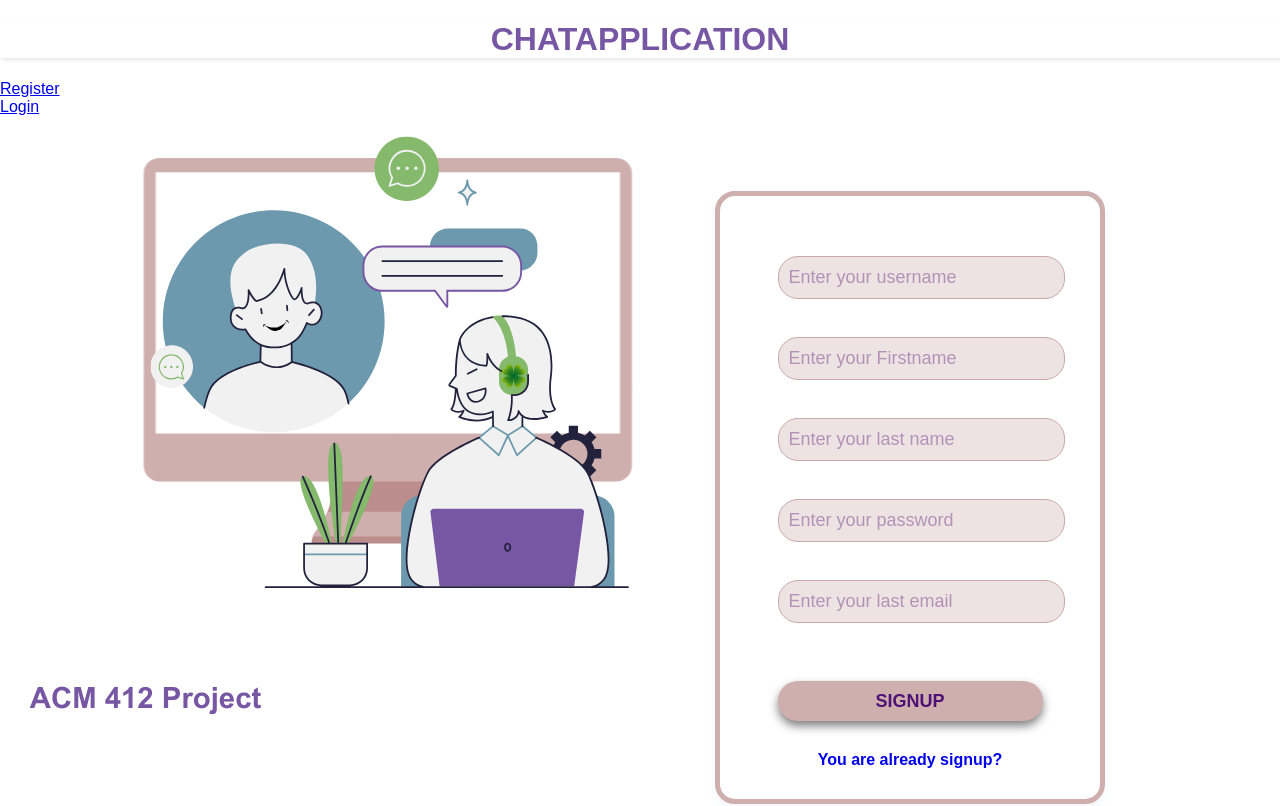
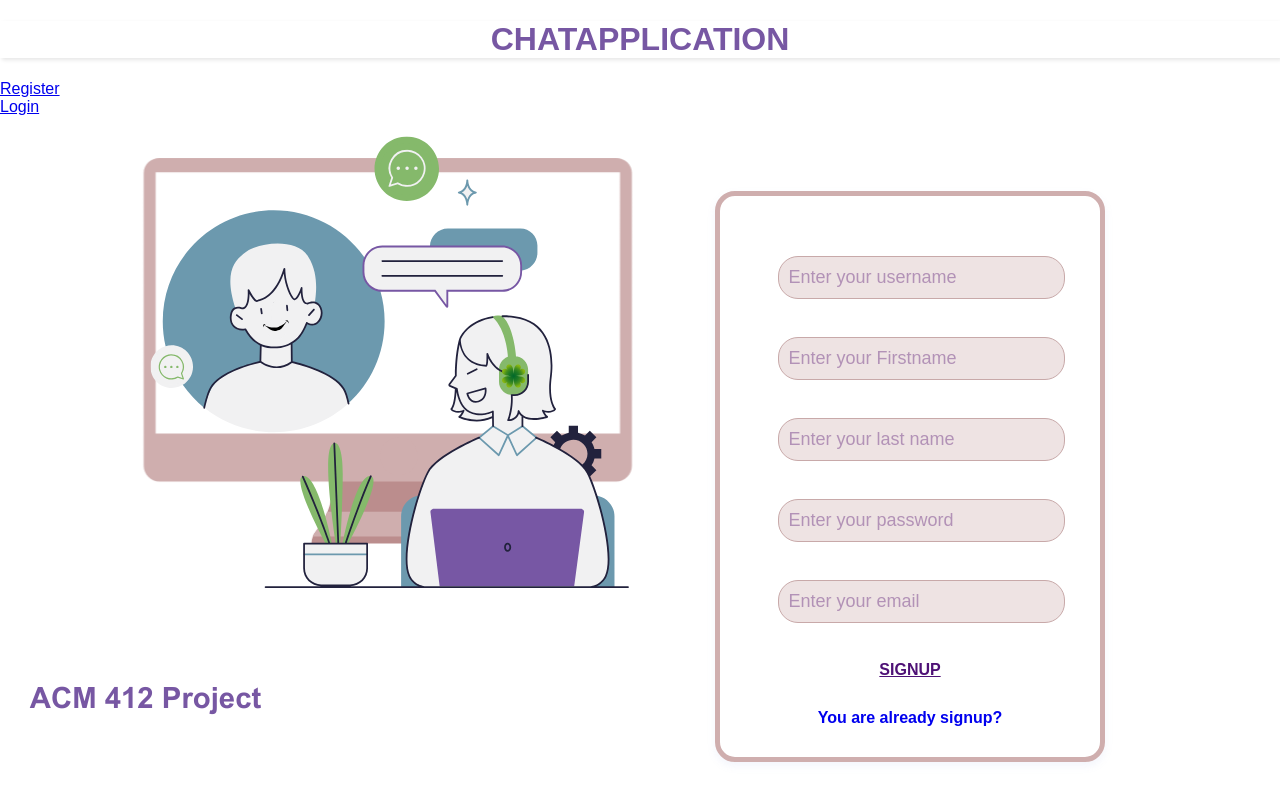
Before and after one commit to irosceto/my-django-frontend, a React (Create React App) app: page /register in a window 1280 px wide. Shown: the top 806 px of the page. Built offline with nearby package versions, Linux system fonts and the light colour scheme.

Commit message:
signup login gecisi yapıldı

```diff
--- a/src/App.js
+++ b/src/App.js
@@ -1,19 +1,20 @@
 import React from 'react';
+import { BrowserRouter, Routes, Route } from 'react-router-dom';
 import ProfileForm from "./ProfileForm";
 import SignUp from "./signup";
-import Login from "./login"; {/*Login bileşeni import edildi*/}
+import LoginFormm from "./home";
+import Login from "./login";
 import Navigate from "./Navigate";
-import { BrowserRouter, Routes, Route } from 'react-router-dom';
 
 function App() {
   return (
     <div>
       <h1 className="h_bir">ChatApplication</h1>
       <BrowserRouter>
-        <Navigate/> {/* UserProfile bileşenini kullanın */}
+        <Navigate/>
         <Routes>
           <Route path='/register' element={<SignUp/>} />
-          <Route path='/login' element={<Login/>} />
+          <Route path='/login' element={<LoginFormm/>} />
         </Routes>
       </BrowserRouter>
     </div>
--- a/src/signup.css
+++ b/src/signup.css
@@ -81,6 +81,7 @@ input {
   font-family: Arial, Helvetica, sans-serif;
   margin-top: 20px;
   color: #4e1176;
+  font-weight: bold;
 
 }
 
--- a/src/signup.js
+++ b/src/signup.js
@@ -1,6 +1,8 @@
 import React, { useState } from 'react';
 import axios from 'axios';
 import './signup.css';
+import { useNavigate } from 'react-router-dom'; // useNavigate kancasını içe aktar
+import { Link } from 'react-router-dom';
 
 const SignUp = () => {
     const [username, setUsername] = useState('');
@@ -9,45 +11,64 @@ const SignUp = () => {
     const [email, setEmail] = useState('');
     const [first_name, setFirstName] = useState('');
     const [last_name, setLastName] = useState('');
+    const navigate = useNavigate(); // useNavigate kancasını kullanarak yönlendirme yap
 
+    const handleSubmit = async (e) => {
+        e.preventDefault();
+
+        try {
+            const response = await axios.post('http://localhost:8000/api/register/', {
+                username: username,
+                password: password,
+                email: email,
+                first_name: first_name,
+                last_name: last_name
+            });
+
+            console.log(response.data.message); // veya başka bir mesaj
+            // Başarılı kayıt olduktan sonra Login sayfasına yönlendirme
+            navigate('/login'); // '/login' URL'sine yönlendirme
+
+        } catch (error) {
+            setErrorMessage(error.response.data.error);
+            console.error('Error:', error);
+        }
+    };
 
     return (
         <div className="card">
             <div className="card-body">
                 <div className="all_elements">
                     <div className="form-outer">
-                        <form id="form-input" action="http://localhost:8000/api/register/" method="post">
+                        <form id="form-input" onSubmit={handleSubmit}>
                             <i className="fa-solid fa-user"></i>
-                            <input type="text" name="username" placeholder="Enter your username"/>
-                            <br/> {/* Yeni satır için `<br />` kullanıldı */}
+                            <input type="text" name="username" placeholder="Enter your username" value={username} onChange={(e) => setUsername(e.target.value)} />
+                            <br/>
                             <i className="fa-solid fa-user"></i>
-                            <input type="text" name="first_name" placeholder="Enter your Firstname"/>
-                            <br/> {/* Yeni satır için `<br />` kullanıldı */}
+                            <input type="text" name="first_name" placeholder="Enter your Firstname" value={first_name} onChange={(e) => setFirstName(e.target.value)} />
+                            <br/>
                             <i className="fa-solid fa-user"></i>
-                            <input type="text" name="last_name" placeholder="Enter your last name"/>
-                            <br/> {/* Yeni satır için `<br />` kullanıldı */}
+                            <input type="text" name="last_name" placeholder="Enter your last name" value={last_name} onChange={(e) => setLastName(e.target.value)} />
+                            <br/>
                             <i className="fa-solid fa-lock"></i>
-                            <input type="password" name="password" placeholder="Enter your password"/>
-                            <br/> {/* Yeni satır için `<br />` kullanıldı */}
-                             <input type="email" name="email" placeholder="Enter your last email"/>
-                            <br/> {/* Yeni satır için `<br />` kullanıldı */}
-                            <a href="#" style={{textDecoration: 'none'}}> {/* Stil nesnesi olarak tanımlandı */}
-                                <input type="submit" className="login" value="SIGNUP" id="login-form-submit"/>
-                            </a>
+                            <input type="password" name="password" placeholder="Enter your password" value={password} onChange={(e) => setPassword(e.target.value)} />
+                            <br/>
+                            <i className="fa-solid fa-envelope"></i>
+                            <input type="email" name="email" placeholder="Enter your email" value={email} onChange={(e) => setEmail(e.target.value)} />
+                            <br/>
+                            <Link to="/login" className="login">SIGNUP</Link>
+                            {/*<button type="submit" className="login" id="login-form-submit">SIGNUP</button>*/}{/*butonu çalıştıramadığım için link formatında yaptım*/}
                         </form>
                     </div>
                     <div className="login">
-                        <a className="login_button" href="#">
+                        <a className="login_button" href="login/">
                             You are already signup?
                         </a>
                     </div>
                 </div>
             </div>
         </div>
-
-    )
-
+    );
 };
 
-
 export default SignUp;
```
